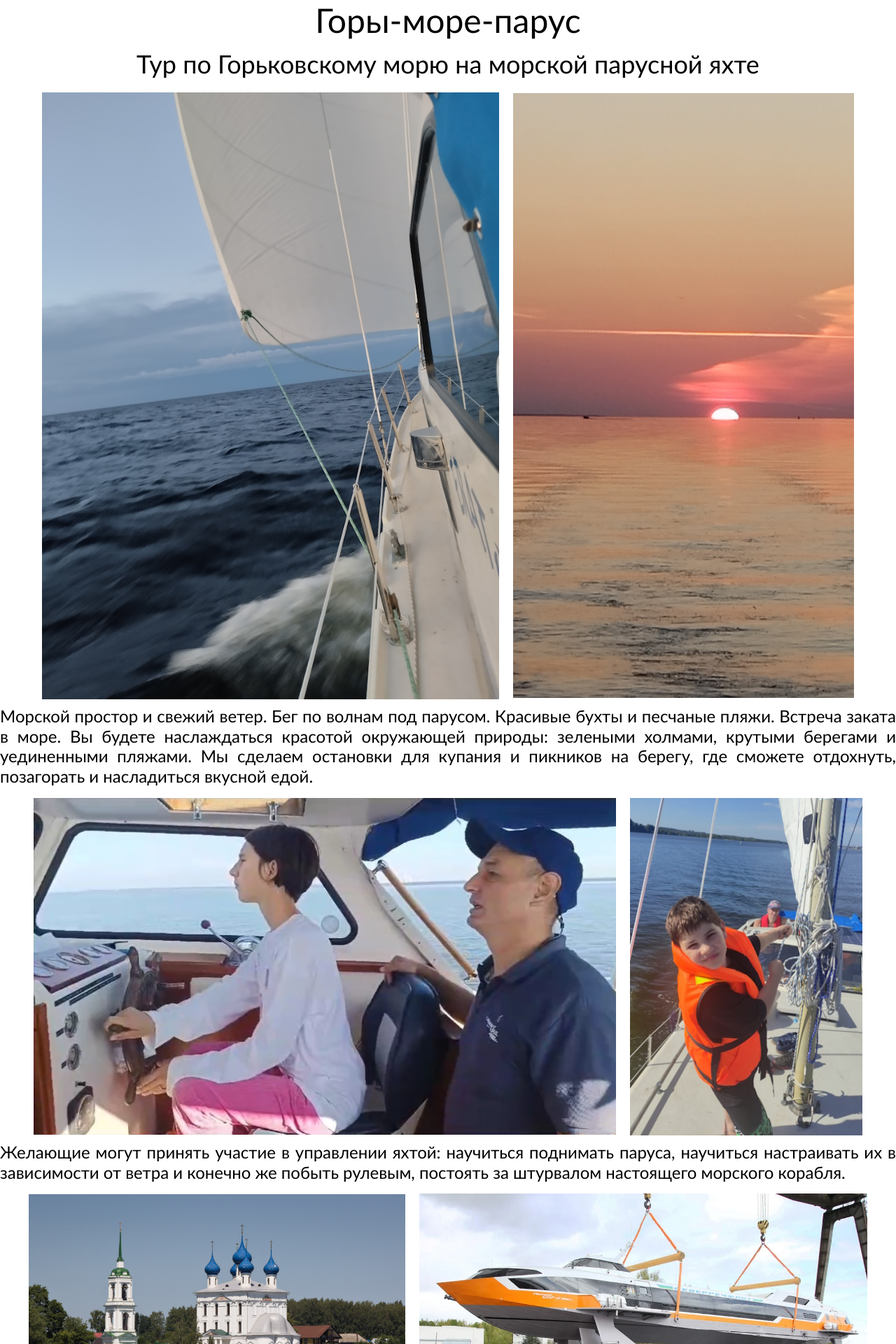
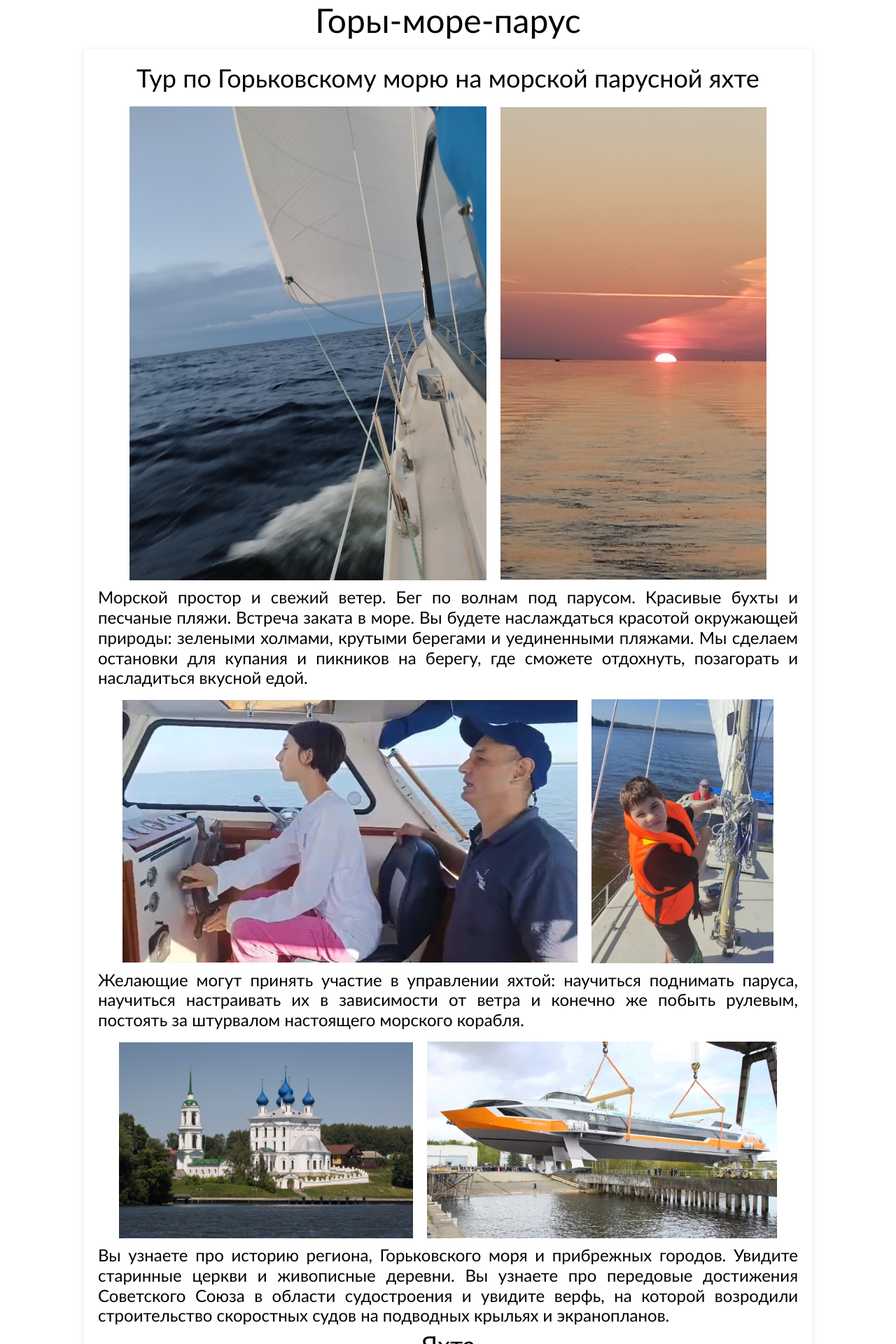
Before and after one commit to CaptainEvgeny/Volga-sail, a Jekyll site: the page built from index.md, in a window 1280 px wide. Shown: the top 1920 px of the page at 70% size. Built offline with Jekyll 4.4.1, drawn with Linux system fonts in a browser that asks for light colours.

Commit message:
Update article.html

```diff
--- a/_layouts/article.html
+++ b/_layouts/article.html
@@ -9,7 +9,9 @@ layout: default
 </header>
 
 <main>
-  {{ content }}
+  <div class="column">
+      {{ content }}
+  </div>
 </main>
 
 <footer>
```
